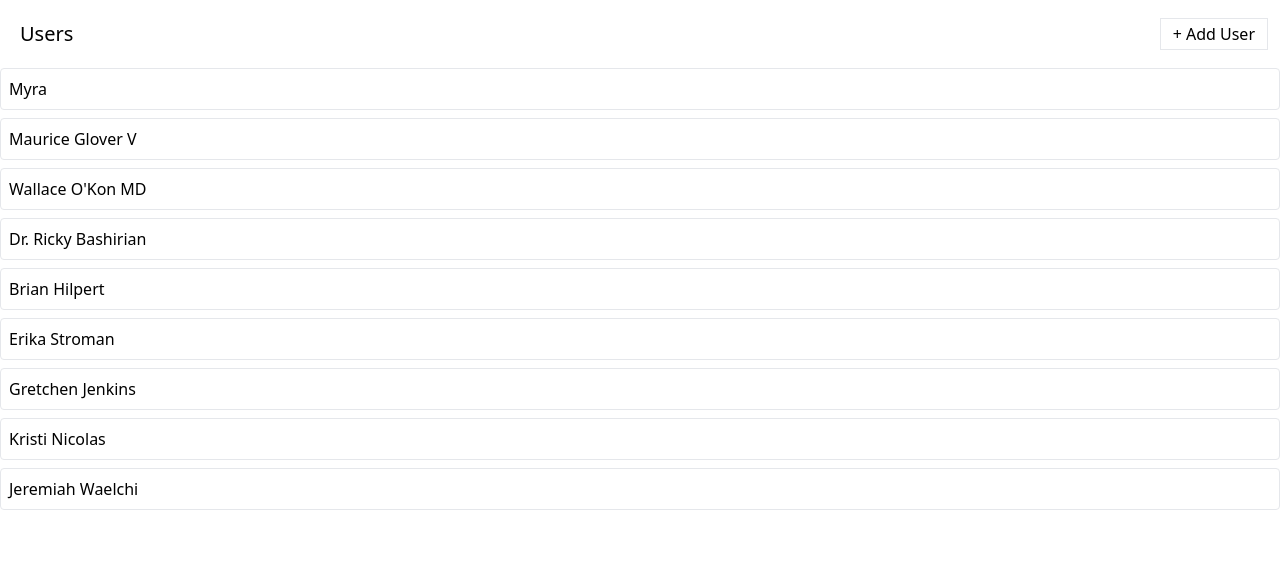
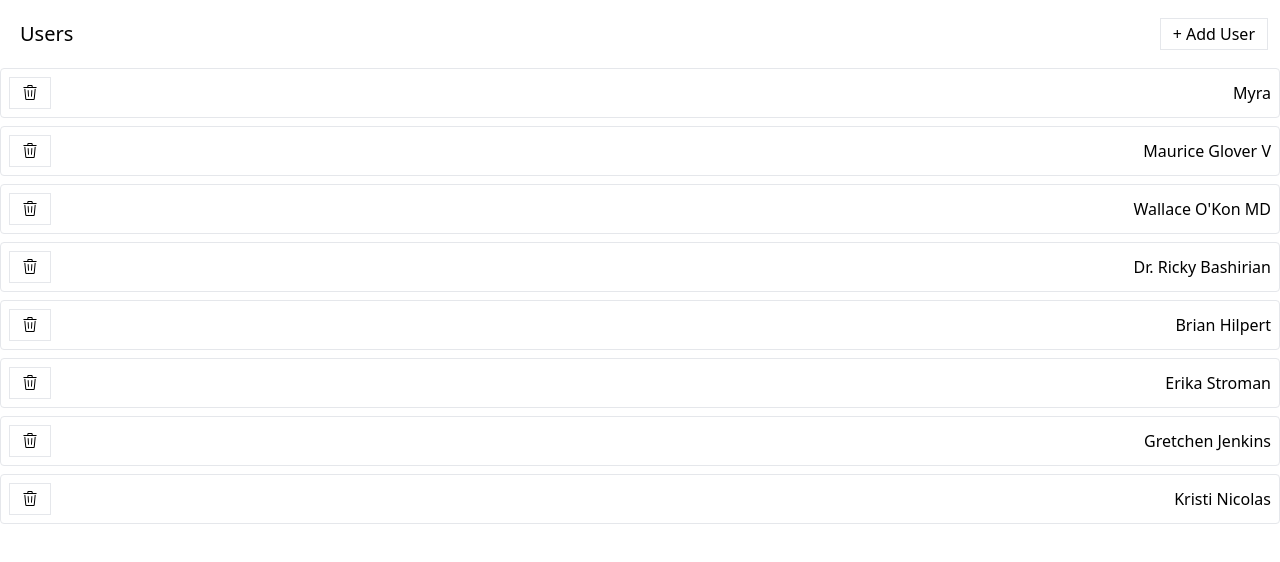
Before and after one commit to shivangi0109/media, a React (Create React App) app: page / in a window 1280 px wide. Shown: the top 562 px of the page. Built offline with nearby package versions, Linux system fonts and the light colour scheme; data requests are answered from the project's data file.

Commit message:
Deleting the User

```diff
--- a/db.json
+++ b/db.json
@@ -31,10 +31,6 @@
     {
       "id": "543c",
       "name": "Kristi Nicolas"
-    },
-    {
-      "id": "0150",
-      "name": "Jeremiah Waelchi"
     }
   ],
   "albums": [],
--- a/src/components/UsersListItem.js
+++ b/src/components/UsersListItem.js
@@ -1,7 +1,22 @@
+import { GoTrash } from 'react-icons/go';
+import Button from './Button';
+import { removeUser } from '../store';
+import { useThunk } from '../hooks/use-thunk';
+
 const UsersListItem = ({ user }) => {
+  const [doRemoveUser, isLoading, error] = useThunk(removeUser);
+
+  const handleClick = () => {
+    doRemoveUser(user);
+  };
+
   return (
     <div className="mb-2 border rounded">
       <div className="flex p-2 justify-between items-center cursor-pointer">
+        <Button loading={isLoading} onClick={handleClick}>
+          <GoTrash />
+        </Button>
+        {error && <div>Error deleting user.</div>}
         {user.name}
       </div>
     </div>
--- a/src/store/thunks/removeUser.js
+++ b/src/store/thunks/removeUser.js
@@ -2,7 +2,7 @@
 import axios from 'axios';
 
 const removeUser = createAsyncThunk('users/remove', async (user) => {
-  const response = await axios.delete(`http://localhost:3005/user/${user.id}`);
+  const response = await axios.delete(`http://localhost:3005/users/${user.id}`);
 
   // FIX !!!!
   return response.data;
```
